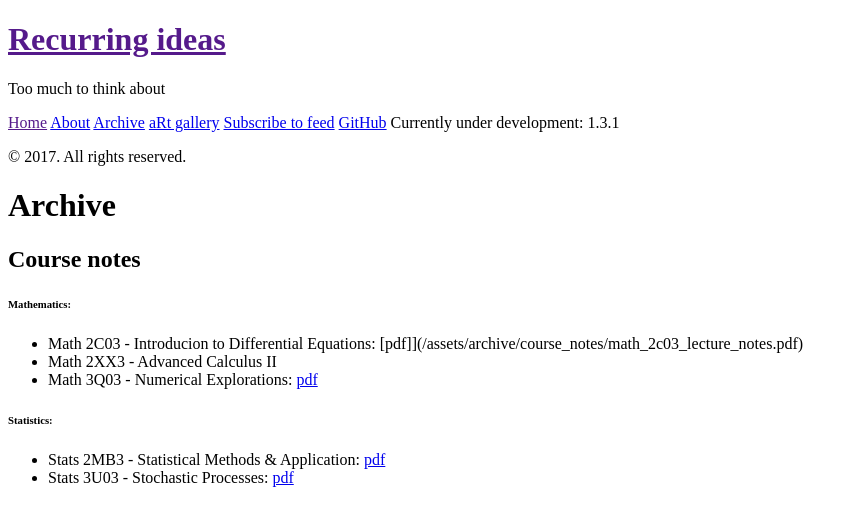
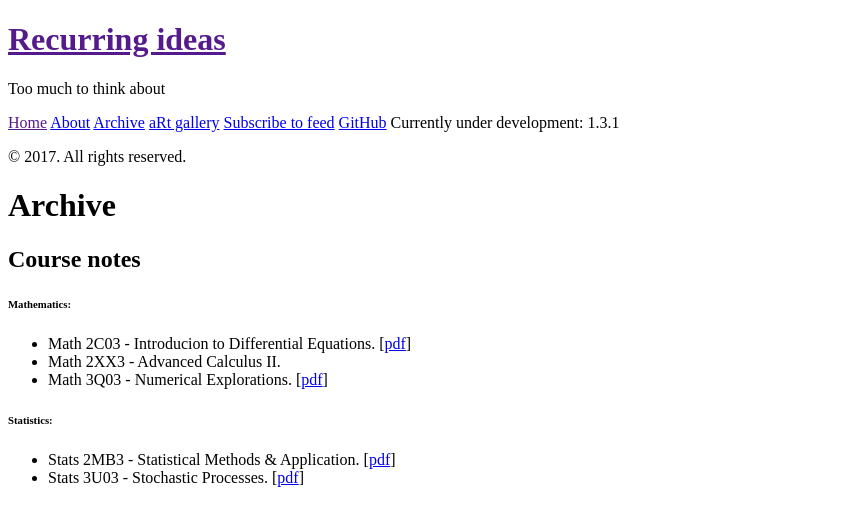
Before and after one commit to parksw3/parksw3.github.io, a Jekyll site: the page built from archive.md, in a window 1280 px wide. Shown: the top 526 px of the page, without its empty margins (0-858 px from the left). Built offline with Jekyll 4.4.1, drawn with Linux system fonts in a browser that asks for light colours.

Commit message:
changing format

```diff
--- a/archive.md
+++ b/archive.md
@@ -8,11 +8,11 @@ Course notes
 
 ###### Mathematics:
 
-* Math 2C03 - Introducion to Differential Equations: [pdf]](/assets/archive/course_notes/math_2c03_lecture_notes.pdf)
-* Math 2XX3 - Advanced Calculus II
-* Math 3Q03 - Numerical Explorations: [pdf](/assets/archive/course_notes/math_3q03_lecture_notes.pdf)
+* Math 2C03 - Introducion to Differential Equations. \[[pdf](/assets/archive/course_notes/math_2c03_lecture_notes.pdf)\]
+* Math 2XX3 - Advanced Calculus II.
+* Math 3Q03 - Numerical Explorations. \[[pdf](/assets/archive/course_notes/math_3q03_lecture_notes.pdf)\]
 
 ###### Statistics:
 
-* Stats 2MB3 - Statistical Methods & Application: [pdf](/assets/archive/course_notes/stats_2mb3_lecture_notes.pdf)
-* Stats 3U03 - Stochastic Processes: [pdf](/assets/archive/course_notes/stats_3u03_lecture_notes.pdf)
+* Stats 2MB3 - Statistical Methods & Application. \[[pdf](/assets/archive/course_notes/stats_2mb3_lecture_notes.pdf)\]
+* Stats 3U03 - Stochastic Processes. \[[pdf](/assets/archive/course_notes/stats_3u03_lecture_notes.pdf)\]
```
